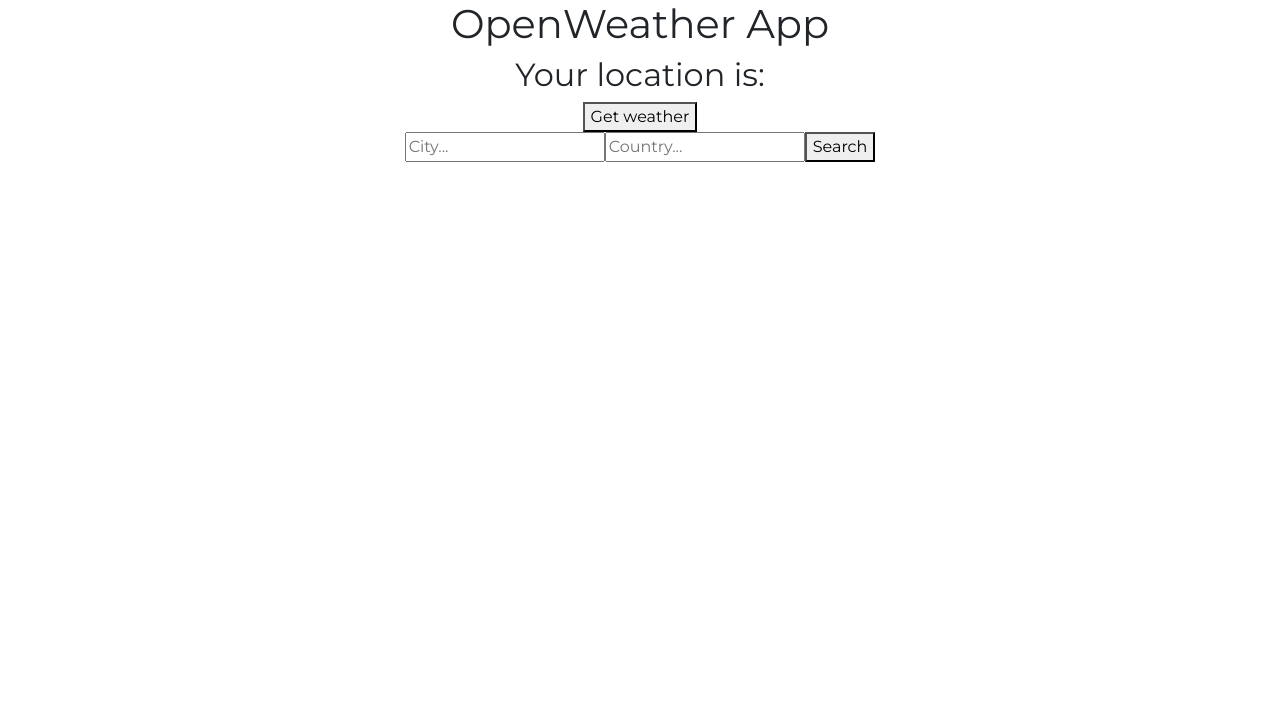
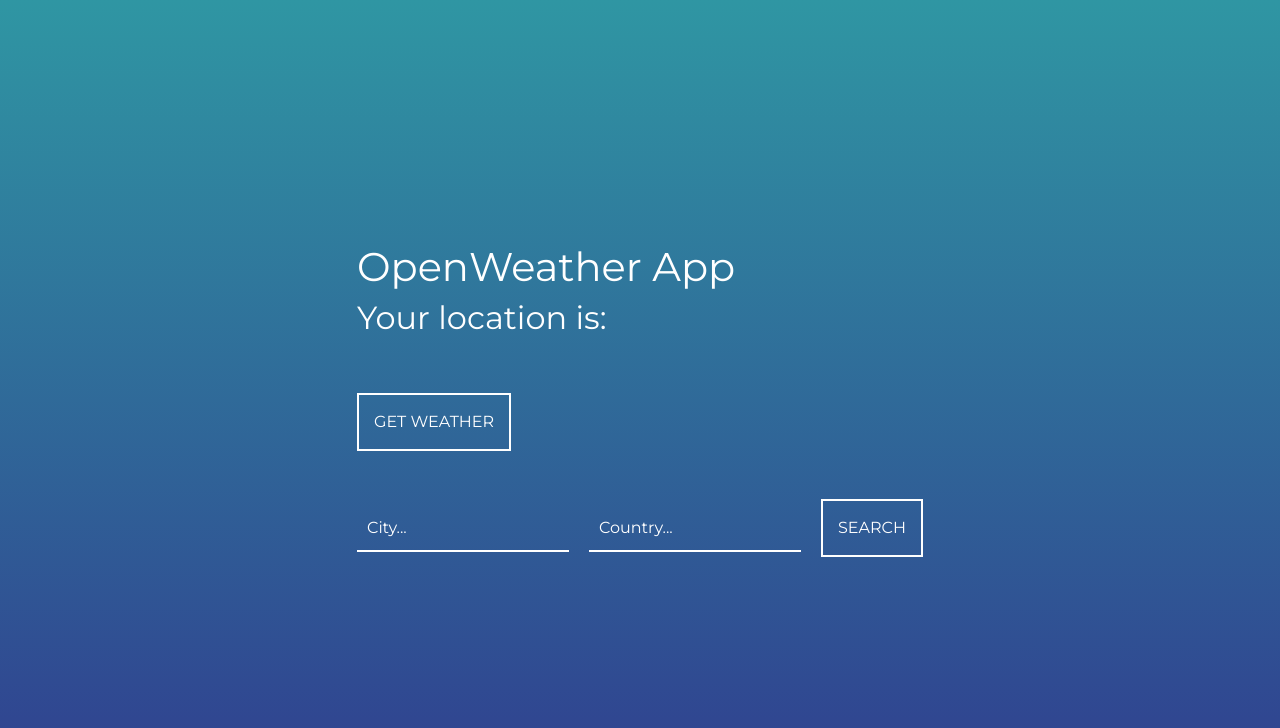
Before and after one commit to Pierre-Charles/weatherApp, a React (Vite) app: page / in a window 1280 px wide. Shown: the top 728 px of the page. Built offline with nearby package versions, Linux system fonts and the light colour scheme; no server answers.

Commit message:
Adding a bit of styling

```diff
--- a/src/components/App.jsx
+++ b/src/components/App.jsx
@@ -15,8 +15,8 @@
       temp: undefined,
       desc: undefined,
       error: undefined,
-      latitude: null,
-      longitude: null
+      latitude: undefined,
+      longitude: undefined,
     }
   }
 
@@ -26,8 +26,6 @@
 
   getLocation = () => {
     const showPosition = position => {
-      console.log(position.coords.latitude)
-      console.log(position.coords.longitude)
       this.setState({ latitude: position.coords.latitude })
       this.setState({ longitude: position.coords.longitude })
     }
@@ -78,7 +76,7 @@
     <div>
       <h1>OpenWeather App</h1>
       <h2>Your location is: {this.state.latitude} {this.state.longitude}</h2>
-      <button onClick={this.getWeathers}>Get weather</button>
+      <button onClick={this.getWeathers} className='getWeather my-5'>Get weather</button>
       <Form getWeather={this.getWeather}/>
       <Weather
         city={this.state.city}
--- a/src/components/Form.jsx
+++ b/src/components/Form.jsx
@@ -1,4 +1,6 @@
 import React from 'react'
+
+import '../stylesheets/Form.scss'
 
 const Form = props => (
     <form onSubmit={props.getWeather}>
--- /dev/null
+++ b/src/stylesheets/Form.scss
@@ -0,0 +1,25 @@
+input {
+  background-color: transparent;
+  border: none;
+  border-bottom: 2px solid #FFFFFF;
+  color: #FFFFFF;
+  padding: 10px;
+  margin-right: 20px;
+}
+
+*:focus {
+  outline: none;
+}
+
+::placeholder {
+  color: #FFFFFF;
+  opacity: 1;
+}
+
+button {
+  border: 2px solid #FFFFFF;
+  color: #FFFFFF;
+  padding: 15px;
+  text-transform: uppercase;
+  background-color: transparent;
+}
--- a/src/stylesheets/Index.scss
+++ b/src/stylesheets/Index.scss
@@ -1,4 +1,23 @@
+* {
+  margin: 0;
+  padding: 0;
+  box-sizing: border-box;
+}
 body {
   font-family: Montserrat;
-  text-align: center;
+  height: 100vh;
+  display: flex;
+  justify-content: center;
+  flex-direction: column;
+  align-items: center;
+  background: linear-gradient(rgb(47,150,163), rgb(48,62,143));
+  color: white;
 }
+
+.getWeather {
+  border: 2px solid #FFFFFF;
+  color: #FFFFFF;
+  padding: 15px;
+  text-transform: uppercase;
+  background-color: transparent;
+}
```
